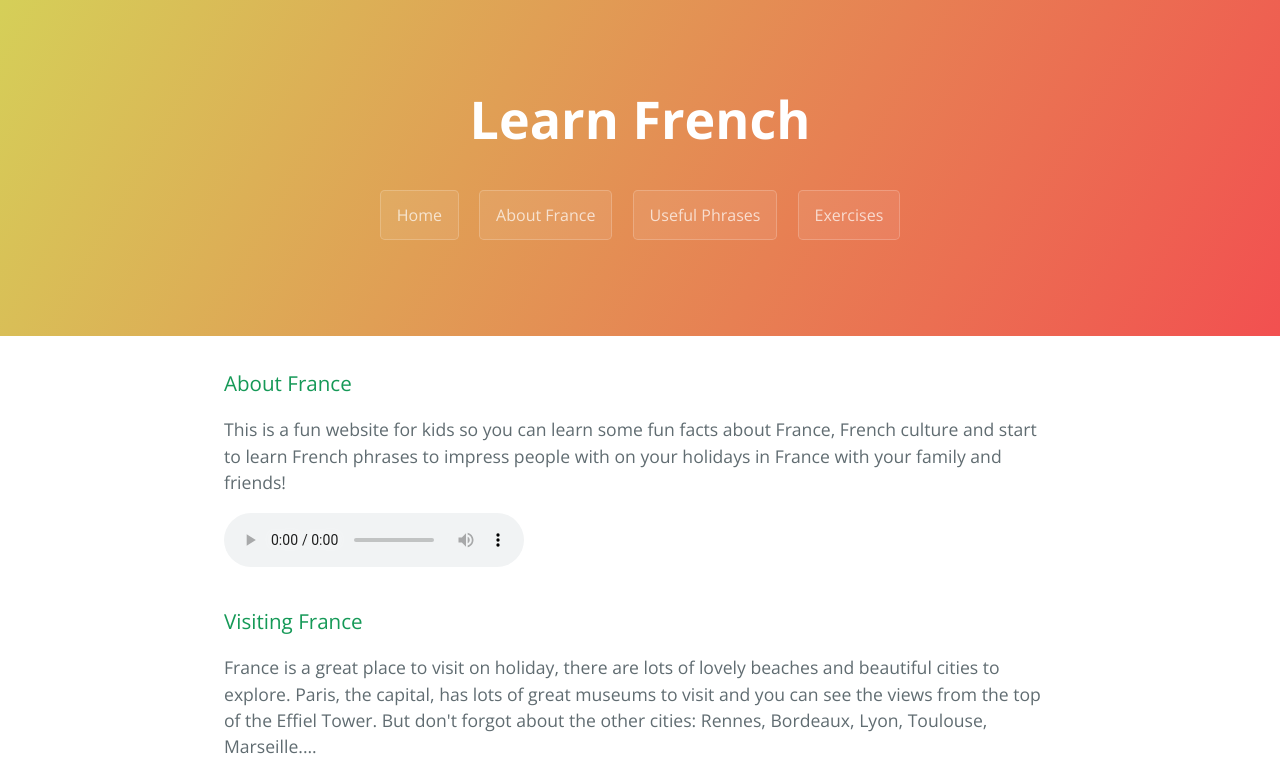
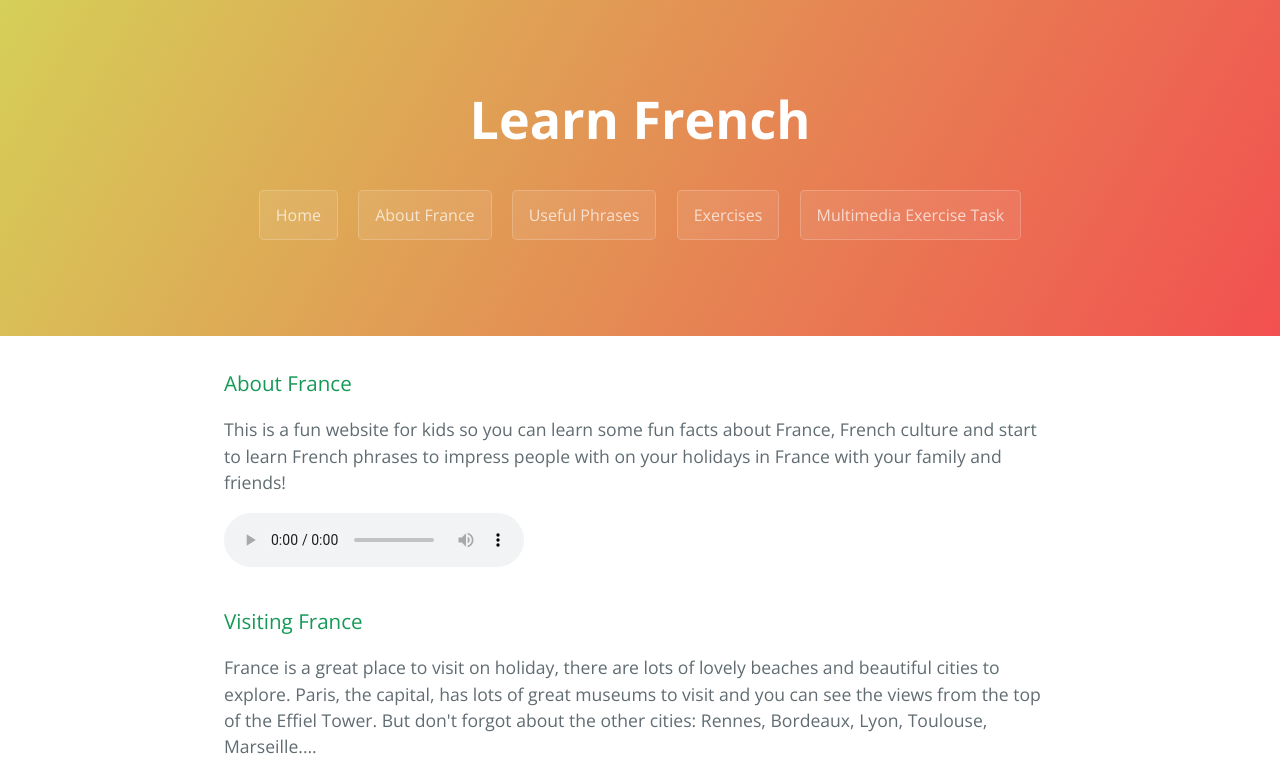
Before and after one commit to georgialawrie/sml209, a plain HTML site: page about.html in a window 1280 px wide. Shown: the top 774 px of the page. Drawn offline with nearby package versions, Linux system fonts and the light colour scheme.

Commit message:
Update about.html

```diff
--- a/about.html
+++ b/about.html
@@ -19,6 +19,7 @@
       <a href="about.html" class="btn">About France</a>
       <a href="phrases.html" class="btn">Useful Phrases</a>
        <a href="exercises.html" class="btn">Exercises</a>
+      <a href="Multimedia Exercise Task.html" class="btn">Multimedia Exercise Task</a>
     </section>
 
     <section class="main-content">
```
